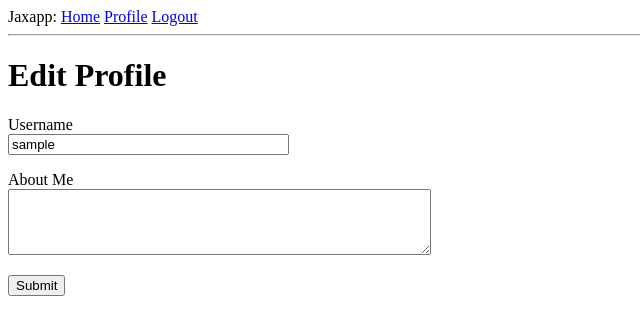
After one commit to elsenorpepe/jaxapp, a Flask app: page /edit_profile in a window 1280 px wide. The commit adds this page. Shown: the top 335 px of the page, without its empty margins (0-640 px from the left). Run offline with Flask 2, Linux system fonts and the light colour scheme; the visitor is signed in with stand-in values (Sample User, id 1); data comes from the database, SQL or seed files in the repository; both versions use the stored data as it was after the commit.

Commit message:
tutorial through part six

```diff
--- a/app/forms.py
+++ b/app/forms.py
@@ -1,6 +1,6 @@
 from flask_wtf import FlaskForm
-from wtforms import StringField, PasswordField, BooleanField, SubmitField
-from wtforms.validators import DataRequired, ValidationError, Email, EqualTo
+from wtforms import StringField, PasswordField, BooleanField, SubmitField, TextAreaField
+from wtforms.validators import DataRequired, ValidationError, Email, EqualTo, Length
 from app.models import User
 
 class LoginForm(FlaskForm):
@@ -25,3 +25,8 @@ class RegistrationForm(FlaskForm):
         user = User.query.filter_by(email=email.data).first()
         if user is not None:
             raise ValidationError('Please use a different email address.')
+
+class EditProfileForm(FlaskForm):
+    username = StringField('Username', validators=[DataRequired()])
+    about_me = TextAreaField('About Me', validators=[Length(min=0, max=140)])
+    submit = SubmitField('Submit')
--- a/app/models.py
+++ b/app/models.py
@@ -11,6 +11,8 @@ class User(UserMixin, db.Model):
     password_hash = db.Column(db.String(128))
     # take note here--init relationship here.  not a db field in User.  Define one-to-many in the one side
     posts = db.relationship('Post', backref='author', lazy='dynamic')
+    about_me = db.Column(db.String(140))
+    last_seen = db.Column(db.DateTime, default=datetime.utcnow)
 
     def set_password(self, password):
         self.password_hash = generate_password_hash(password)
--- a/app/routes.py
+++ b/app/routes.py
@@ -1,9 +1,10 @@
 from flask import render_template, flash, redirect, request, url_for
 from app import app, db
-from app.forms import LoginForm, RegistrationForm
+from app.forms import LoginForm, RegistrationForm, EditProfileForm
 from flask_login import current_user, login_user, logout_user, login_required
 from app.models import User
 from werkzeug.urls import url_parse
+from datetime import datetime
 
 @app.route('/')
 @app.route('/index')
@@ -66,3 +67,25 @@ def user(username):
         {'author': user, 'body': 'Test Post 2'}
         ]
     return render_template('user.html', user=user, posts=posts)
+
+@app.route('/edit_profile', methods=['GET', 'POST'])
+@login_required
+def edit_profile():
+    form = EditProfileForm()
+    if form.validate_on_submit():
+        current_user.username = form.username.data
+        current_user.about_me = form.about_me.data
+        db.session.commit()
+        flash('Your changes have been saved.')
+        return redirect(url_for('edit_profile'))
+    elif request.method == 'GET':
+        form.username.data = current_user.username
+        form.about_me.data = current_user.about_me
+    return render_template('edit_profile.html', title='Edit Profile', form=form)
+
+# decorator that indicates functions to be executed before any view function
+@app.before_request
+def before_request():
+    if current_user.is_authenticated:
+        current_user.last_seen = datetime.utcnow()
+        db.session.commit()
--- /dev/null
+++ b/app/templates/_post.html
@@ -0,0 +1,6 @@
+<table>
+    <tr valign="top">
+        <td img src="{{ post.author.avatar(36) }}"></td>
+        <td> {{ post.author.username }} says:<br>{{ post.body }}</td>
+    </tr>
+</table>
--- /dev/null
+++ b/app/templates/edit_profile.html
@@ -0,0 +1,23 @@
+{% extends "base.html" %}
+
+{% block content %}
+    <h1>Edit Profile</h1>
+    <form action="" method="post">
+        {{ form.hidden_tag() }}
+        <p>
+            {{ form.username.label }}<br>
+            {{ form.username(size=32) }}<br>
+            {% for error in form.username.errors %}
+            <span style="color: red;">[{{ error }}]</span>
+            {% endfor %}
+        </p>
+        <p>
+            {{ form.about_me.label }}<br>
+            {{ form.about_me(cols=50, rows=4) }}<br>
+            {% for error in form.about_me.errors %}
+            <span style="color: red;">[{{ error }}]</span>
+            {% endfor %}
+        </p>
+        <p>{{ form.submit() }}</p>
+    </form>
+{% endblock %}
```
Also changed, not shown: app/templates/user.html (+10 -6 lines), migrations/versions/e830ca1e0899_new_fields_in_user_model.py (added, +30 -0 lines), app.db.
